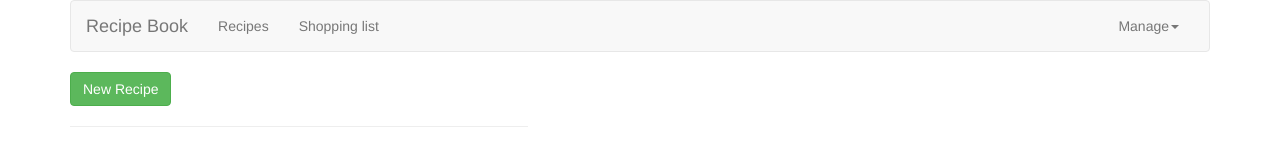
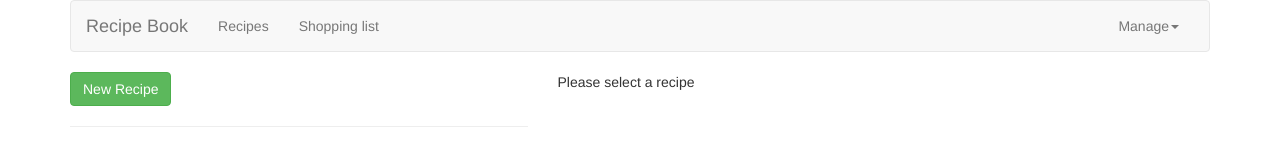
Before and after one commit to itsjustfortesting/CourseProject, an Angular app: page / in a window 1280 px wide. Shown: the top 146 px of the page. Built offline with nearby package versions, Linux system fonts and the light colour scheme.

Commit message:
Done: adding recipe detail show

```diff
--- a/src/app/recipess/recipess.component.html
+++ b/src/app/recipess/recipess.component.html
@@ -3,6 +3,9 @@
     <app-recipelist (passRecipeSelected)="onShowDetails($event)"></app-recipelist>
   </div>
   <div class="col-md-7">
-    <app-recipedetail [recipeToShow]="recipePassed" *ngIf="recipePassed != null"></app-recipedetail>
+    <app-recipedetail [recipeToShow]="recipePassed" *ngIf="recipePassed; else infoText"></app-recipedetail>
+    <ng-template #infoText>
+      <p>Please select a recipe</p>
+    </ng-template>
   </div>
 </div>
```
